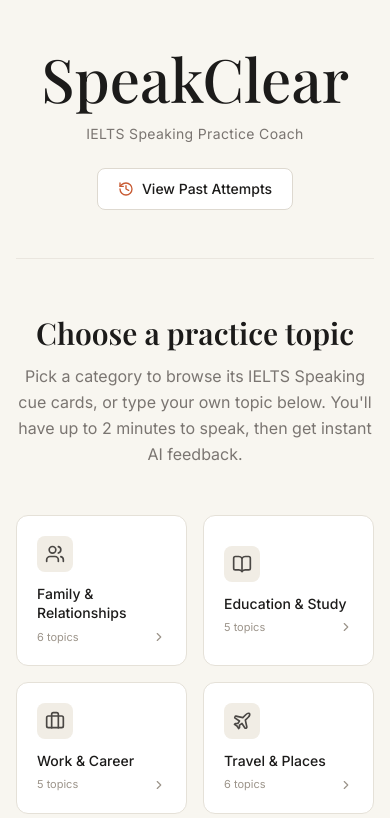
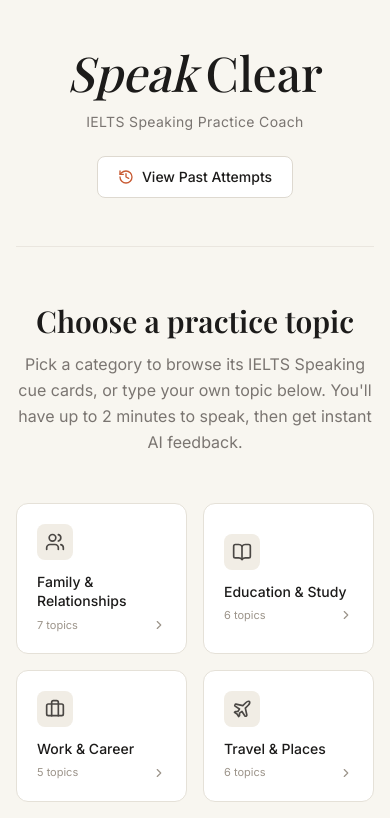
Before and after one commit to kudratoff/speakclear-ielts-coach, a Next.js app: page / in a window 390 px wide. Shown: the top 818 px of the page. Built offline with nearby package versions, Linux system fonts and the light colour scheme.

Commit message:
Logo: italic 'Speak' + spaced wordmark with responsive mobile sizing; add 8 new cue-card topics

```diff
--- a/src/app/page.tsx
+++ b/src/app/page.tsx
@@ -36,8 +36,9 @@
       <div className="max-w-4xl mx-auto">
         {/* Hero — editorial wordmark */}
         <header className="text-center pb-12 mb-14 border-b border-frame">
-          <h1 className="text-6xl text-ink mb-4 font-serif font-medium">
-            SpeakClear
+          <h1 className="text-5xl text-ink mb-4 font-serif font-medium sm:text-6xl">
+            <span className="italic mr-2">Speak</span>
+            <span>Clear</span>
           </h1>
           <p className="text-sm text-muted tracking-wide">
             IELTS Speaking Practice Coach
--- a/src/data/topics.ts
+++ b/src/data/topics.ts
@@ -32,6 +32,7 @@
       "Describe an older person you admire",
       "Describe a person who has influenced your life",
       "Describe a family celebration that was special to you",
+      "Describe a family member you admire",
     ],
   },
   {
@@ -44,6 +45,7 @@
       "Describe a skill you would like to learn",
       "Describe a course or class you found useful",
       "Describe an important decision you made about your studies",
+      "Describe a teacher who influenced you",
     ],
   },
   {
@@ -81,6 +83,7 @@
       "Describe a website you visit often",
       "Describe a film or TV programme you enjoyed",
       "Describe a time you used technology to help someone",
+      "Describe a piece of technology you find useful",
     ],
   },
   {
@@ -94,6 +97,7 @@
       "Describe something you do to relax",
       "Describe a musical instrument you would like to learn",
       "Describe a weekend activity you enjoy",
+      "Describe an outdoor activity you enjoy",
     ],
   },
   {
@@ -118,6 +122,7 @@
       "Describe a walk you took in a natural place",
       "Describe a way people can protect the environment",
       "Describe a natural place you would like to visit",
+      "Describe an environmental problem in your country",
     ],
   },
   {
@@ -130,6 +135,7 @@
       "Describe a historical building or site you have visited",
       "Describe a piece of art or music that means a lot to you",
       "Describe a dish that is typical of your country",
+      "Describe a traditional festival in your country",
     ],
   },
   {
@@ -142,6 +148,7 @@
       "Describe a time you helped someone",
       "Describe a time you overcame a difficult challenge",
       "Describe a memorable day you spent with family or friends",
+      "Describe a memorable trip you took",
     ],
   },
   {
@@ -154,6 +161,7 @@
       "Describe a time you saved money for something special",
       "Describe something expensive you would like to buy in the future",
       "Describe a present you gave to someone",
+      "Describe something you bought that you were happy with",
     ],
   },
 ];
```
